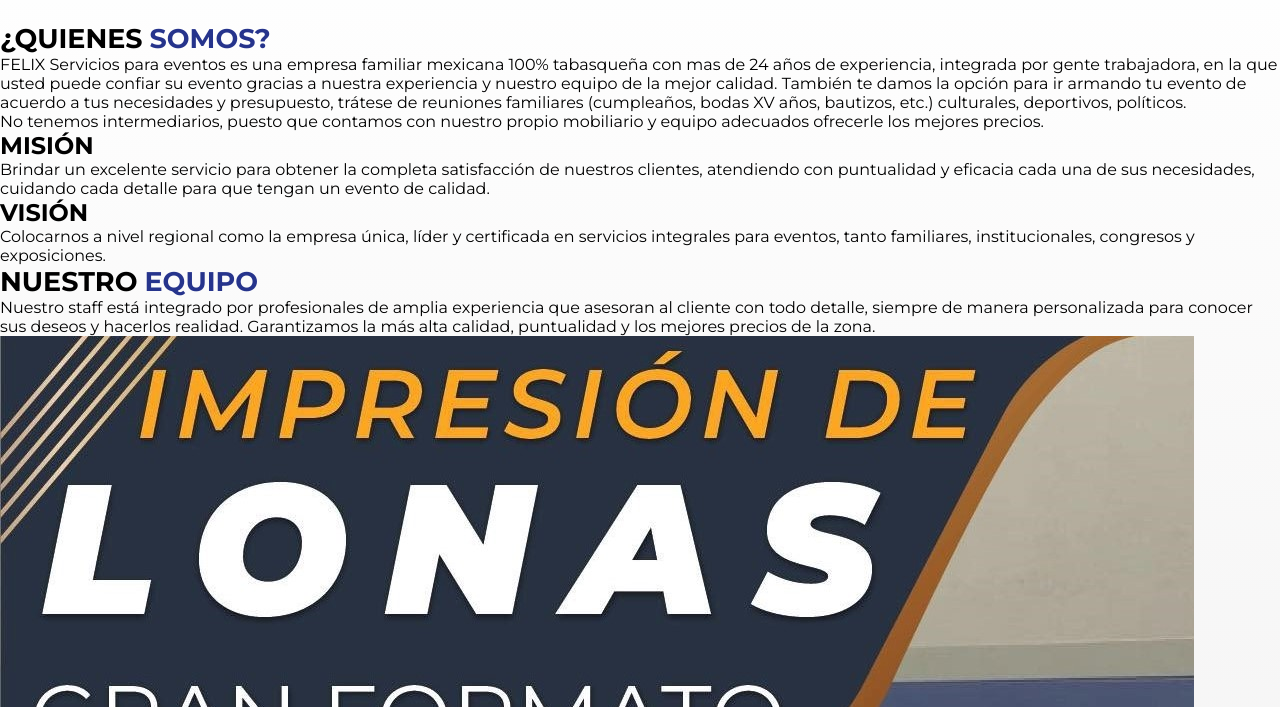
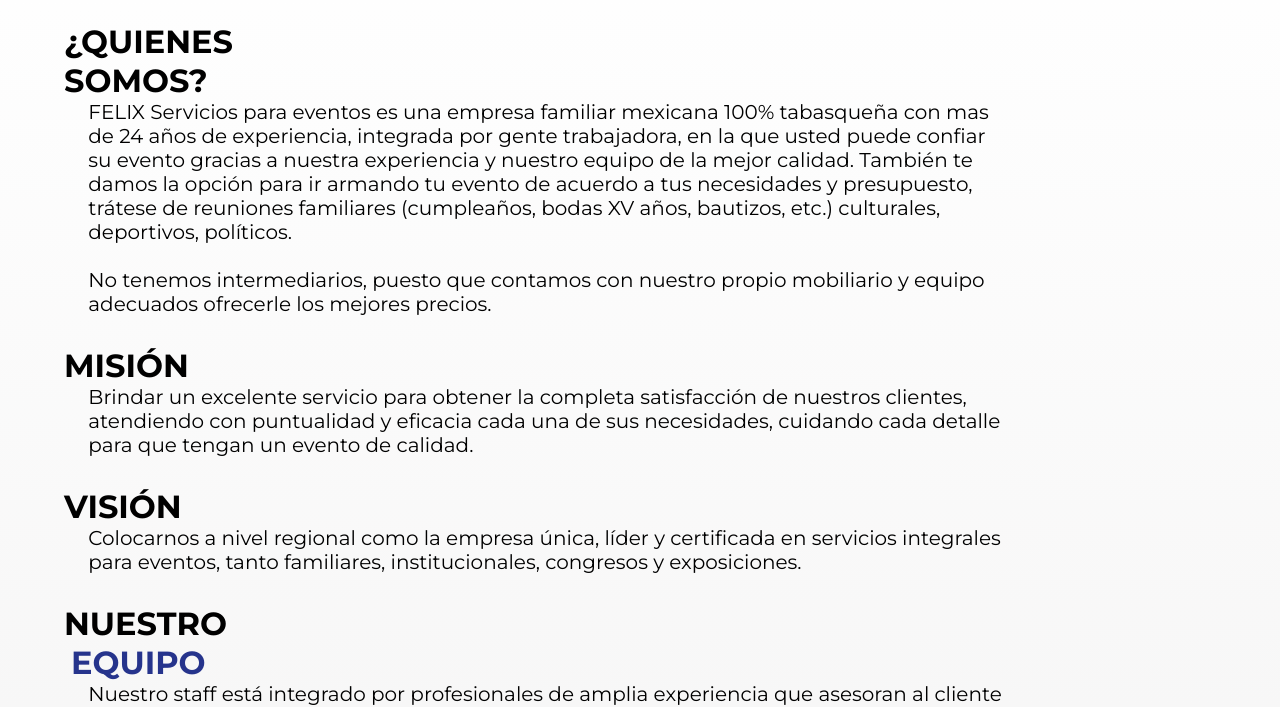
Before and after one commit to fabriziosanchezj/PreEntrega2-SanchezJimenez, a plain HTML site: page html/quienes-somos.html in a window 1280 px wide. Shown: the part 93-800 px from the top of the page. Drawn offline with Linux system fonts and the light colour scheme.

Commit message:
Avances a quienes somos

```diff
--- a/css/style.css
+++ b/css/style.css
@@ -38,7 +38,7 @@
 
 .TitColores{
     display: flex;
-    font-size: 18px;
+    font-size: 24px;
 }
 
 .color2Tit{
@@ -166,11 +166,40 @@
 /* TERMINA INICIO */
 
 /* EMPIZA ¿QUIENES SOMOS? */
-.globQuienesSomos{
+.globQS{
     font-family: 'Montserrat', sans-serif;
     margin-bottom: 3%;
     margin-top: 2%;
 }
+
+.margQS h2{
+    font-size: 32px;
+    display: flex;
+}
+.margQS{
+    margin-left: 5%;
+}
+
+.margQS p{
+    margin-left: 2%;
+    font-size: 20px;
+    width: 920px;
+    height: auto
+}
+
+.margQS div:nth-child(1){
+    margin-bottom: 30px;
+}
+.margQS div:nth-child(2){
+    margin-bottom: 30px;
+}
+.margQS div:nth-child(3){
+    margin-bottom: 30px;
+}
+.margQS div:nth-child(4){
+    margin-bottom: 30px;
+}
+
 /* TERMINA ¿QUINES SOMOS? */
 
 /* EMPIEZA SERVICIOS PARA EVENTOS*/
--- a/html/quienes-somos.html
+++ b/html/quienes-somos.html
@@ -25,14 +25,13 @@
     </header>
 
     <!-- AQUI EMPIEZA EL MAIN -->
-    <main class="globQuienesSomos">
+    <main class="globQS">
+        <section class="margQS">
+            <h1 class="h1Invisible">¿QUIENES SOMOS?</h1>
             <div>
-            <h1 class="h1Invisible">¿QUIENES SOMOS?</h1>
-            <div class="TitColores">
-                <h2>¿QUIENES </h2><h2 class="color2Tit"> SOMOS?</h2>
-            </div>
-            <p>FELIX Servicios para eventos es una empresa familiar mexicana 100% tabasqueña con mas de 24 años de experiencia, integrada por gente trabajadora, en la que usted puede confiar su evento gracias a nuestra experiencia y nuestro equipo de la mejor calidad. También te damos la opción para ir armando tu evento de acuerdo a tus necesidades y presupuesto, trátese de reuniones familiares (cumpleaños, bodas XV años, bautizos, etc.) culturales, deportivos, políticos. </p>
-            <p>No tenemos intermediarios, puesto que contamos con nuestro propio mobiliario y equipo adecuados ofrecerle los mejores precios.</p>
+                <h2>¿QUIENES </h2><h2> SOMOS?</h2>
+                <p>FELIX Servicios para eventos es una empresa familiar mexicana 100% tabasqueña con mas de 24 años de experiencia, integrada por gente trabajadora, en la que usted puede confiar su evento gracias a nuestra experiencia y nuestro equipo de la mejor calidad. También te damos la opción para ir armando tu evento de acuerdo a tus necesidades y presupuesto, trátese de reuniones familiares (cumpleaños, bodas XV años, bautizos, etc.) culturales, deportivos, políticos. <br>
+                <br> No tenemos intermediarios, puesto que contamos con nuestro propio mobiliario y equipo adecuados ofrecerle los mejores precios.</p>
             </div>
             <div>
                 <h2>MISIÓN</h2>
@@ -43,11 +42,10 @@
                 <p>Colocarnos a nivel regional como la empresa única, líder y certificada en servicios integrales para eventos, tanto familiares, institucionales, congresos y exposiciones.</p>
             </div>
             <div>
-            <div class="TitColores">
                     <h2>NUESTRO</h2><h2 class="color2Tit">EQUIPO</h2>
-            </div>
                 <p>Nuestro staff está integrado por profesionales de amplia experiencia que asesoran al cliente con todo detalle, siempre de manera personalizada para conocer sus deseos y hacerlos realidad. Garantizamos la más alta calidad, puntualidad y los mejores precios de la zona.</p>
             </div>
+        </section>
 
         <aside>
             <a href="../html/impresion-y-ploteo-de-lonas.html"><img src="../assets/img/img-publicidad/lonas.jpg" alt=""></a>
```
Lines whose indentation alone changed are shown as unchanged.
